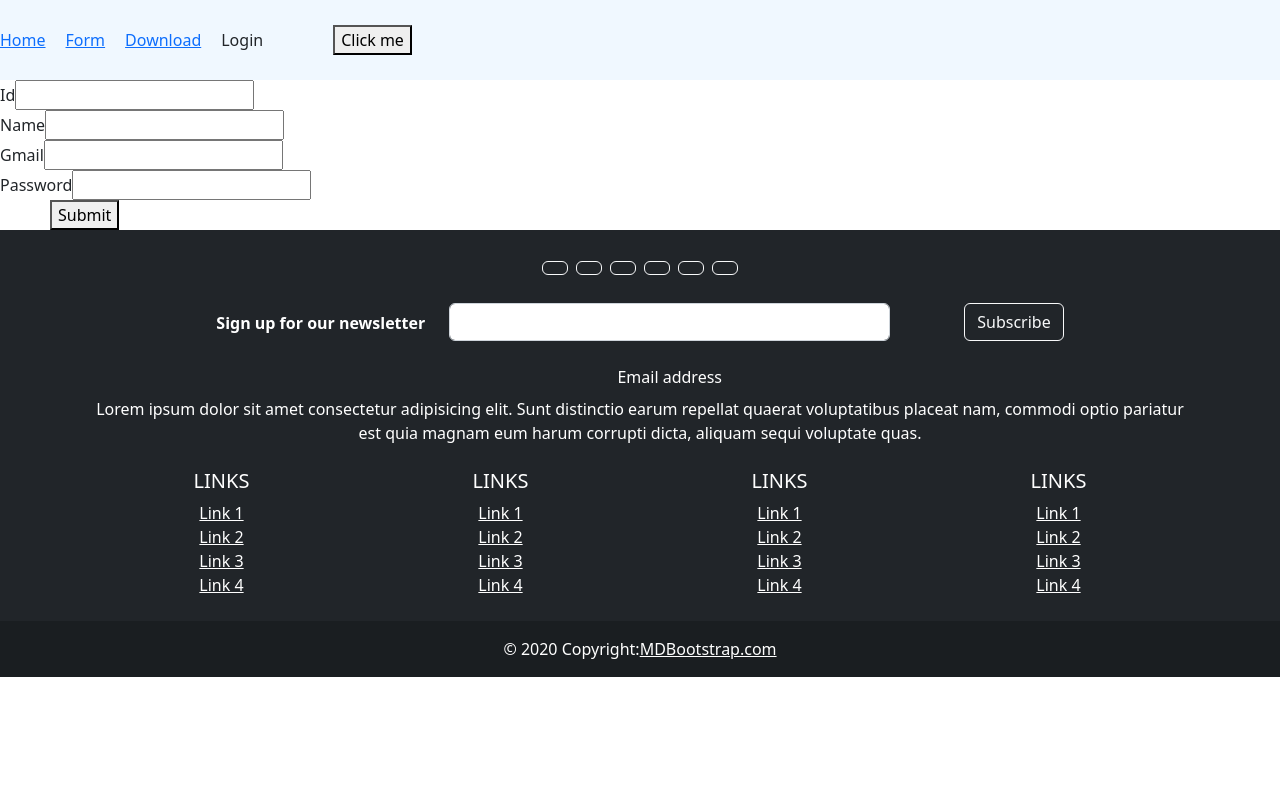
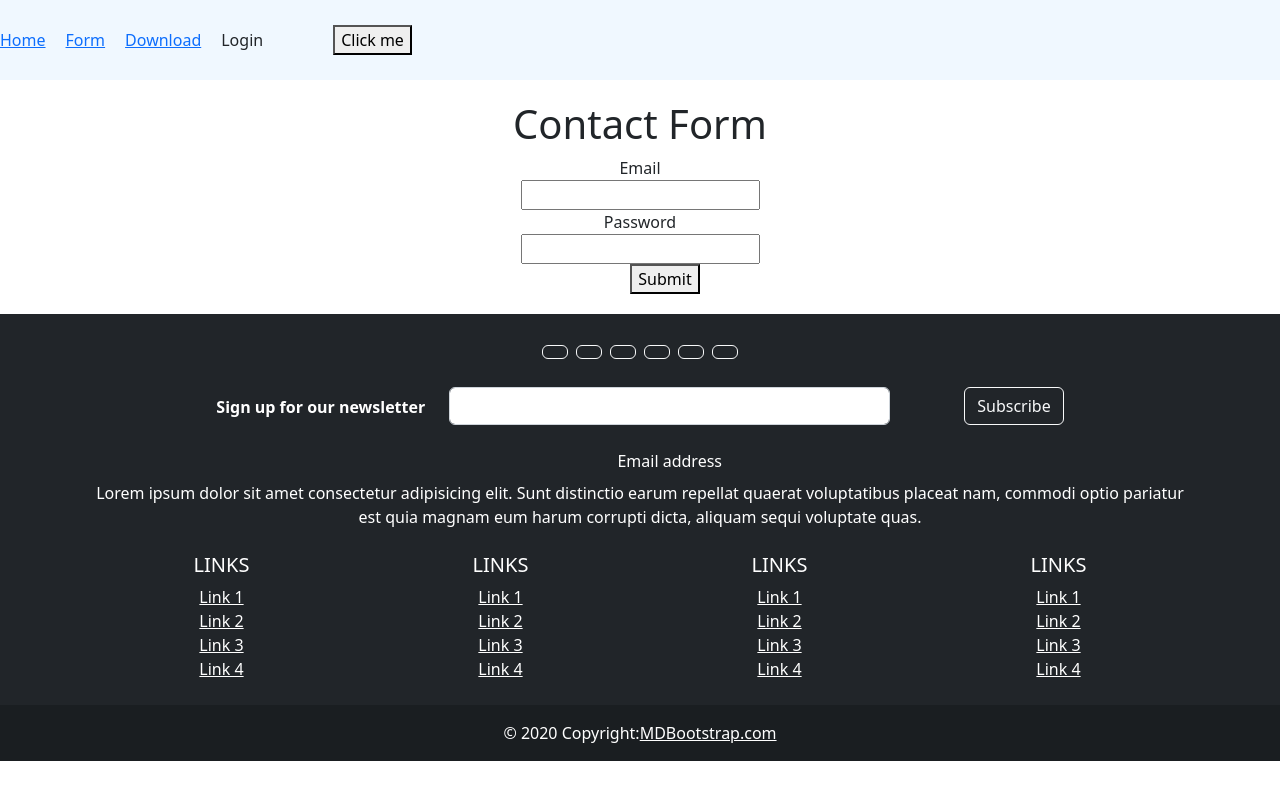
Before and after one commit to Tazim381/react-router, a React (Create React App) app: page /form in a window 1280 px wide. Built offline with nearby package versions, Linux system fonts and the light colour scheme.

Commit message:
form added

```diff
--- a/src/App.css
+++ b/src/App.css
@@ -1,38 +1,10 @@
-.App {
-  text-align: center;
+.outlet{
+  margin-top: 20px;
+  margin-bottom: 20px;
 }
 
-.App-logo {
-  height: 40vmin;
-  pointer-events: none;
-}
-
-@media (prefers-reduced-motion: no-preference) {
-  .App-logo {
-    animation: App-logo-spin infinite 20s linear;
-  }
-}
-
-.App-header {
-  background-color: #282c34;
-  min-height: 100vh;
+.outlet Form{
   display: flex;
   flex-direction: column;
-  align-items: center;
-  justify-content: center;
-  font-size: calc(10px + 2vmin);
-  color: white;
+ align-items: center;
 }
-
-.App-link {
-  color: #61dafb;
-}
-
-@keyframes App-logo-spin {
-  from {
-    transform: rotate(0deg);
-  }
-  to {
-    transform: rotate(360deg);
-  }
-}
--- a/src/App.js
+++ b/src/App.js
@@ -7,7 +7,9 @@ function App() {
   return (
     <div>
       <Navbar />
+      <div className="outlet">
       <Outlet />
+      </div>
       <Footer/>
     </div>
   );
--- a/src/component/Form.jsx
+++ b/src/component/Form.jsx
@@ -1,26 +1,34 @@
-import React from 'react'
+import Button from 'react-bootstrap/Button';
+import Form from 'react-bootstrap/Form';
+import { useState } from 'react';
 
-export default function Form() {
+function InputForm() {
+
+  const [email,setEmail] = useState({})
+
+  const handleOnChange= (event)=>{
+    const name = event.target.name;
+    const value = event.target.value;
+    setEmail({...email, [name]:value})
+  }
+  const handleSubmit =(event)=>{
+    event.preventDefault();
+    console.log(email);
+  }
   return (
     <div>
-        <div>
-        <label>Id</label>
-        <input></input>
-        </div>
-        <div>
-        <label>Name</label>
-        <input></input>
-        </div>
-        <div>
-        <label>Gmail</label>
 
-        <input></input>
-        </div>
-        <div>
-        <label>Password</label>
-        <input></input>
-        </div>
-        <div><button>Submit</button></div>
+    <Form onSubmit={handleSubmit}>
+     <h1>Contact Form </h1>
+      <label>Email</label>
+      <input onChange={handleOnChange} name='email'></input>
+      <label>Password</label>
+      <input onChange={handleOnChange} name='password'></input>
+      <button type='submit'>Submit</button>
+
+    </Form>
     </div>
-  )
+  );
 }
+
+export default InputForm;
--- a/src/index.js
+++ b/src/index.js
@@ -5,7 +5,7 @@ import Footer from "./component/Footer";
 import Body from "./component/Body";
 import App from "./App";
 import * as ReactDOM from "react-dom";
-import Form from "./component/Form";
+import InputForm from "./component/Form";
 import BodyPrint from "./component/BodyPrint";
 const router = createBrowserRouter([
   {
@@ -18,7 +18,7 @@ const router = createBrowserRouter([
       },
       {
         path: "/form",
-        element: <Form />,
+        element: <InputForm  />,
       },
       {
         path: "/bodyPrint",
```
